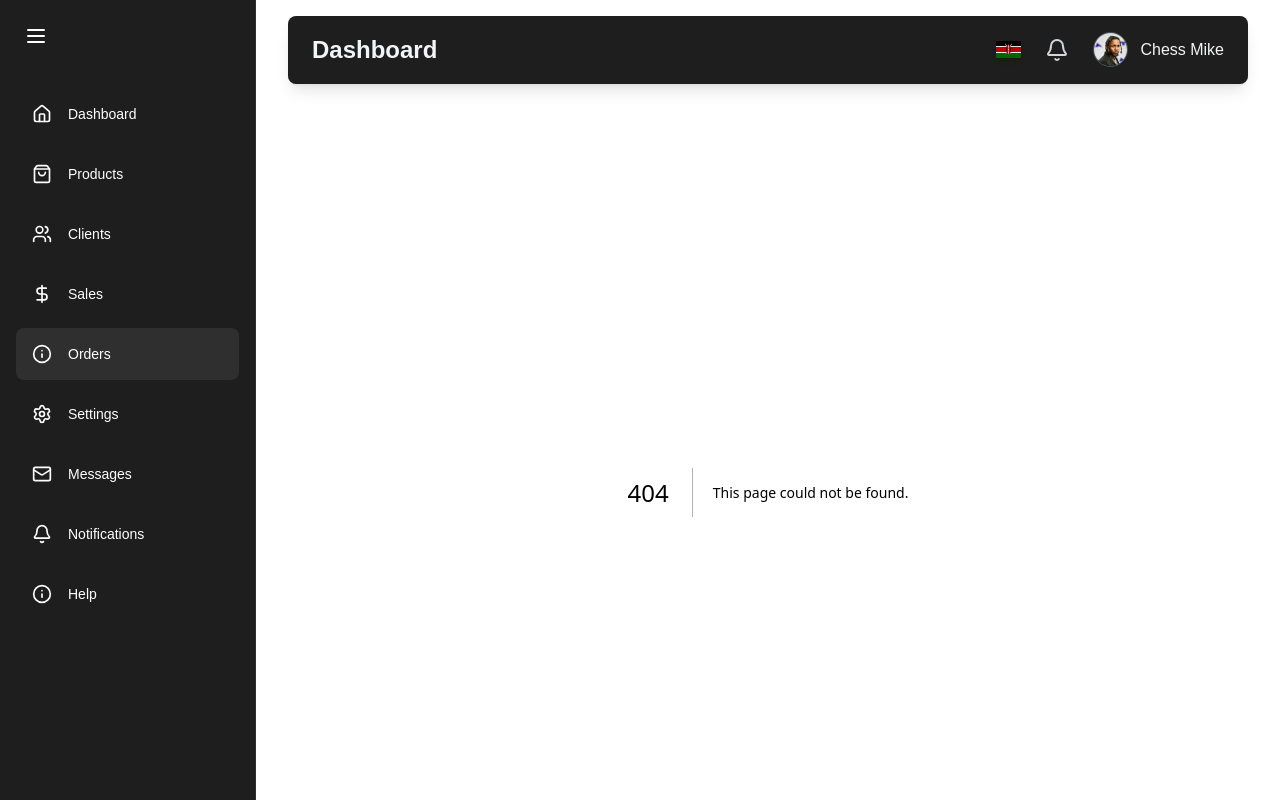
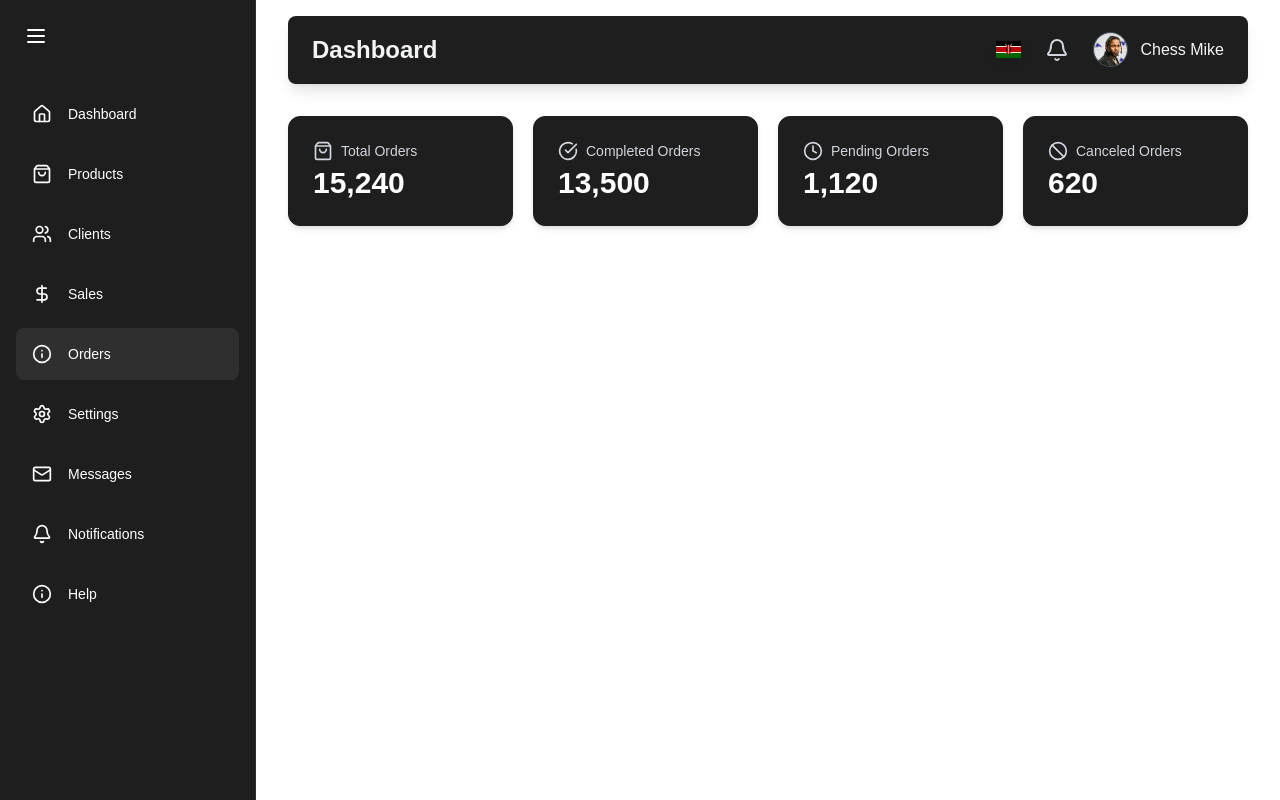
Before and after one commit to chesere/admin-dashboard, a Next.js app: page /orders in a window 1280 px wide. Before the commit this address had no page. Built offline with nearby package versions, Linux system fonts and the light colour scheme.

Commit message:
Added the stat component on the orders page

```diff
--- /dev/null
+++ b/app/orders/page.jsx
@@ -0,0 +1,41 @@
+"use client";
+import React from "react";
+import { motion } from "framer-motion";
+import { CheckCircle, Clock, ShoppingBag, Ban } from "lucide-react";
+import ordersData from "../../public/data/data.json";
+import StartCard from "@/components/StartCard";
+
+const iconMap = {
+  ShoppingBag,
+  CheckCircle,
+  Clock,
+  Ban,
+};
+const OrdersPage = () => {
+  return (
+    <div className="flex-1 relative overflow-auto z-10">
+      <main className="max-w-7xl mx-auto py-6 px-4 lg:px-8">
+        <motion.div
+          initial={{ opacity: 0, y: 20 }}
+          animate={{ opacity: 1, y: 0 }}
+          transition={{ duration: 1 }}
+          className="grid grid-cols-1 gap-5 sm:grid-cols-2 lg:grid-cols-4 mb-8"
+        >
+          {ordersData.orderStats.map(({ name, value, icon }) => {
+            const IconComponent = iconMap[icon];
+            return (
+              <StartCard
+                key={name}
+                name={name}
+                icon={IconComponent}
+                value={value}
+              />
+            );
+          })}
+        </motion.div>
+      </main>
+    </div>
+  );
+};
+
+export default OrdersPage;
```
